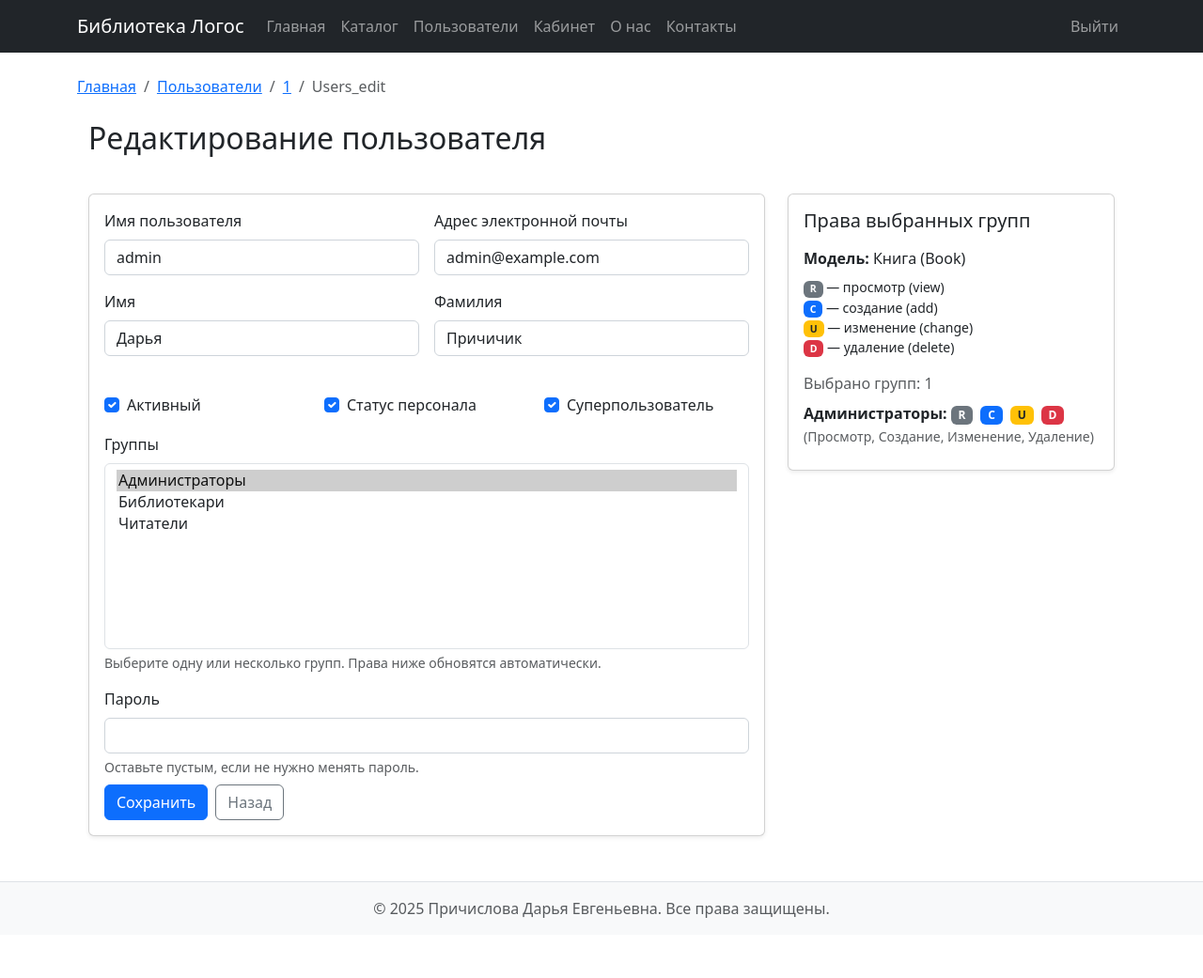
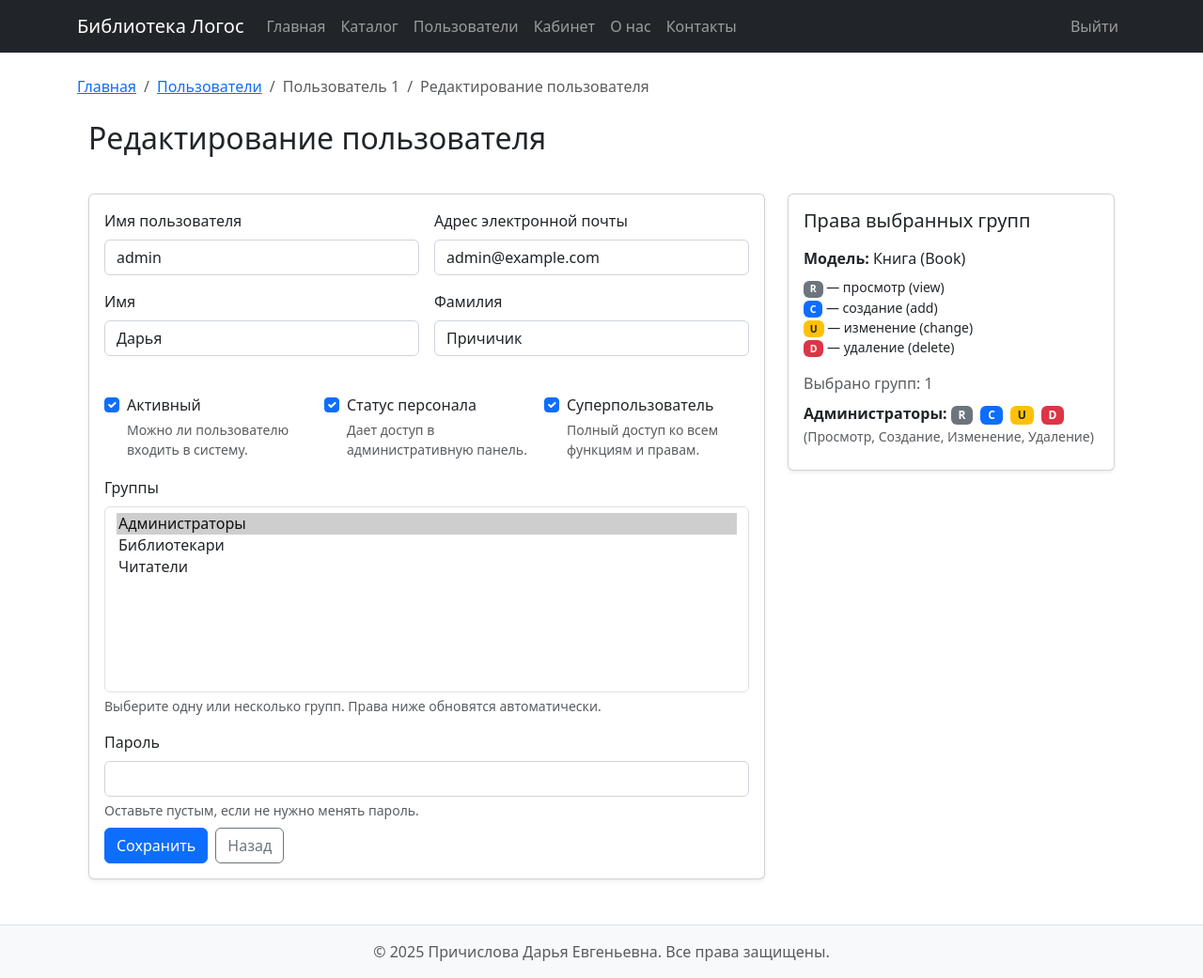
Before and after one commit to DaryaPrich/library_site, a Django app: page /users/1/edit/ in a window 1280 px wide. Shown: the whole page at 94% size. Before the commit the page ends 977 px from the top, so only its background shows below. Run offline with Django 5.2, Linux system fonts and the light colour scheme; a user stored in the database is signed in; data comes from the database, SQL or seed files in the repository; both versions use the stored data as it was after the commit; some libraries are stand-ins or nearby versions.

Commit message:
Частичное исправление хлебных крошек, убраны неиспользуемые поля количества доступных экземпляров

```diff
--- a/library_site/main/forms.py
+++ b/library_site/main/forms.py
@@ -28,7 +28,8 @@ class BookForm(forms.ModelForm):
         model = Book
         fields = [
             "title", "author", "isbn", "year", "description",
-            "copies_total", "copies_available", "category",
+            # "copies_total", "copies_available",
+            "category",
             "cover_image",  # <— новое поле (URL обложки)
             "file_url",  # <— ссылка на книгу
             "file",  # <— файл книги
--- a/library_site/main/templates/main/user_form.html
+++ b/library_site/main/templates/main/user_form.html
@@ -38,20 +38,24 @@
                                 <div class="form-check mt-4">
                                     {{ form.is_active }}
                                     <label class="form-check-label" for="id_is_active">Активный</label>
+                                    <div class="form-text">Можно ли пользователю входить в систему.</div>
                                 </div>
                             </div>
                             <div class="col-md-4">
                                 <div class="form-check mt-4">
                                     {{ form.is_staff }}
                                     <label class="form-check-label" for="id_is_staff">Статус персонала</label>
+                                    <div class="form-text">Дает доступ в административную панель.</div>
                                 </div>
                             </div>
                             <div class="col-md-4">
                                 <div class="form-check mt-4">
                                     {{ form.is_superuser }}
                                     <label class="form-check-label" for="id_is_superuser">Суперпользователь</label>
+                                    <div class="form-text">Полный доступ ко всем функциям и правам.</div>
                                 </div>
                             </div>
+
 
                             <!-- Группы -->
                             <div class="col-12">
@@ -69,30 +73,6 @@
                                 {{ form.password }}
                                 <div class="form-text">Оставьте пустым, если не нужно менять пароль.</div>
                             </div>
-
-                            <!-- Дополнительно: отдельные права -->
-                            <!--                            <div class="col-12">-->
-                            <!--                                <div class="accordion" id="advPerms">-->
-                            <!--                                    <div class="accordion-item">-->
-                            <!--                                        <h2 class="accordion-header" id="advPermsHdr">-->
-                            <!--                                            <button class="accordion-button collapsed" type="button"-->
-                            <!--                                                    data-bs-toggle="collapse" data-bs-target="#advPermsBody">-->
-                            <!--                                                Дополнительно: индивидуальные права-->
-                            <!--                                            </button>-->
-                            <!--                                        </h2>-->
-                            <!--                                        <div id="advPermsBody" class="accordion-collapse collapse">-->
-                            <!--                                            <div class="accordion-body">-->
-                            <!--                                                <p class="mb-2 text-muted">-->
-                            <!--                                                    Обычно достаточно назначить группы. Здесь можно вручную-->
-                            <!--                                                    добавить/убрать отдельные права.-->
-                            <!--                                                </p>-->
-                            <!--                                                <label for="id_user_permissions" class="form-label">Права</label>-->
-                            <!--                                                {{ form.user_permissions }}-->
-                            <!--                                            </div>-->
-                            <!--                                        </div>-->
-                            <!--                                    </div>-->
-                            <!--                                </div>-->
-                            <!--                            </div>-->
 
                             <!-- Кнопки -->
                             <div class="col-12 d-flex gap-2 mt-2">
--- a/library_site/main/templatetags/breadcrumbs.py
+++ b/library_site/main/templatetags/breadcrumbs.py
@@ -10,10 +10,17 @@ BREADCRUMB_TITLES = {
     "book_detail": "Книга",
     "account": "Личный кабинет",
     "users_list": "Пользователи",
+    "users_edit": "Редактирование пользователя",
+    "user_update": "Редактирование пользователя",
+    "users_create": "Создание пользователя",
+    "user_create": "Создание пользователя",
+    "users_delete": "Удаление пользователя",
+    "user_delete": "Удаление пользователя",
     "about": "О нас",
     "contact": "Контакты",
     "login": "Вход",
     "register": "Регистрация",
+
 }
 
 
@@ -28,17 +35,18 @@ def breadcrumbs(context):
         url += part + "/"
         try:
             match = resolve(url)
-            # получаем name из urls.py
             name = match.url_name or part
         except Resolver404:
             name = part
 
-        # локализация через словарь
-        display_name = BREADCRUMB_TITLES.get(name, name.capitalize())
+        # 1. Если сегмент — число (id), выводим как "Пользователь 6"
+        if part.isdigit():
+            display_name = f"Пользователь {part}"
+            crumb_url = None  # ← без ссылки
+        else:
+            display_name = BREADCRUMB_TITLES.get(name, name.capitalize())
+            crumb_url = url if i < len(path) - 1 else None
 
-        crumbs.append({
-            "name": display_name,
-            "url": url if i < len(path) - 1 else None,  # последняя крошка без ссылки
-        })
+        crumbs.append({"name": display_name, "url": crumb_url})
 
     return {"crumbs": crumbs}
```
Also changed, not shown: library_site/db.sqlite3.
